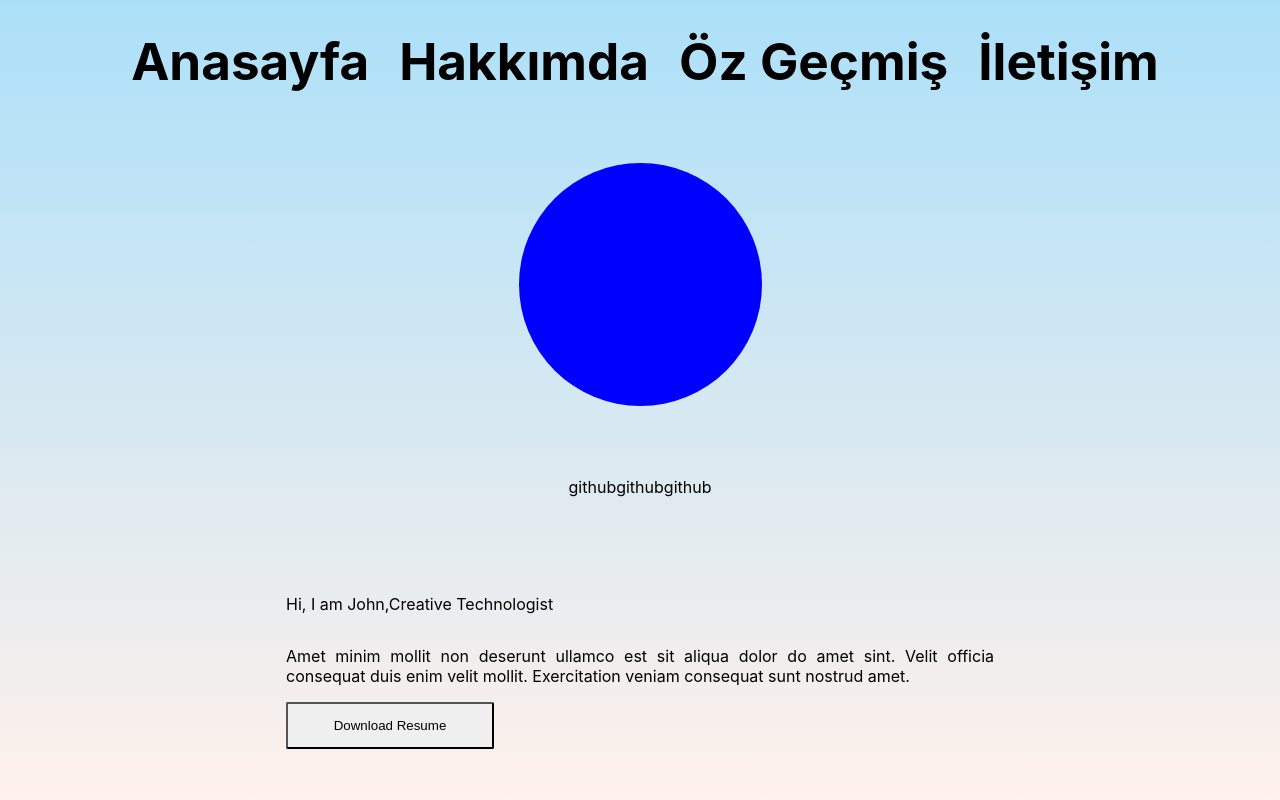
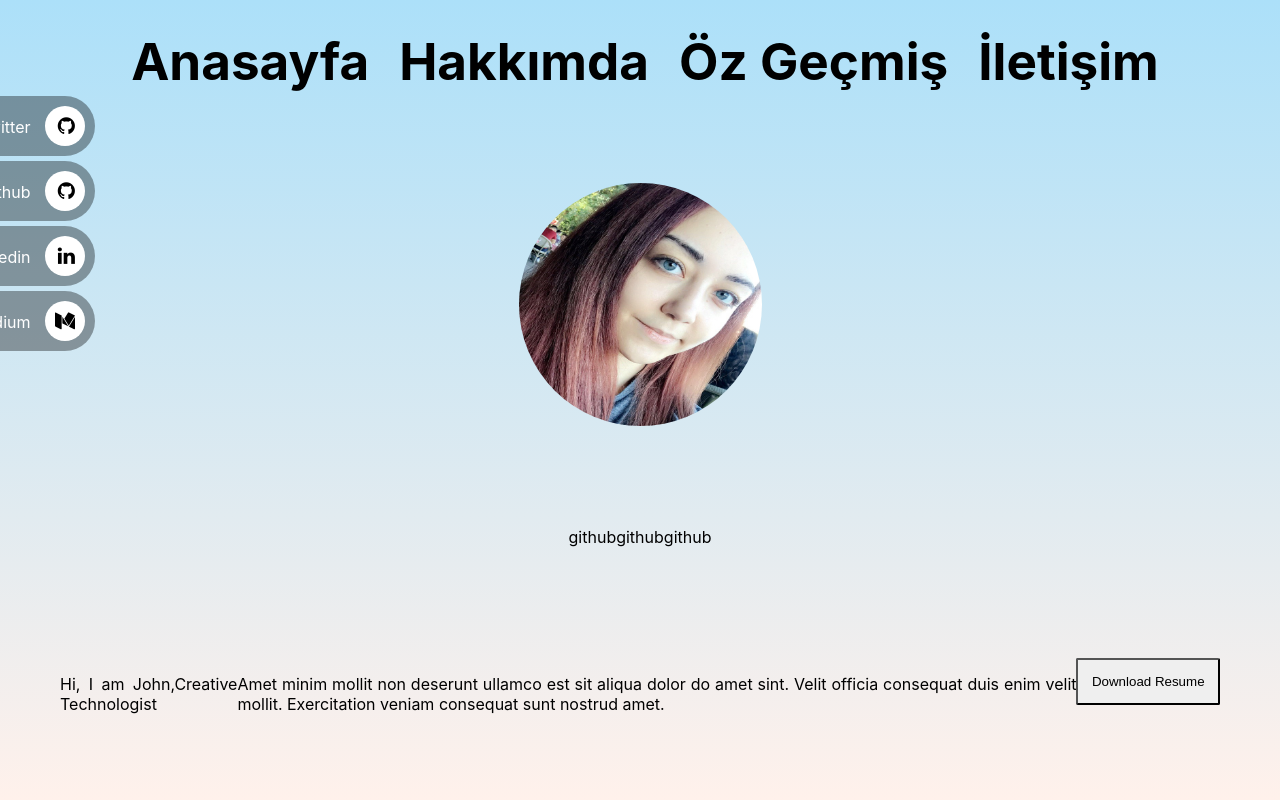
Before and after one commit to yarenrkmez/my-portfolio-js, a React (Create React App) app: page / in a window 1280 px wide. Shown: the top 800 px of the page. Built offline with nearby package versions, Linux system fonts and the light colour scheme.

Commit message:
added profile image and social media icons

```diff
--- a/src/components/Home/Home.css
+++ b/src/components/Home/Home.css
@@ -18,11 +18,13 @@
 }
 @media screen and (max-width: 498px) {
   .profileImg {
-    background-color: blue;
     border-radius: 50%;
     width: 243px;
     height: 243px;
-  }
+    background-repeat: no-repeat;
+    object-fit: fill;
+    vertical-align: middle;
+    }
 }
 
 @media screen and (min-width: 499px) {
@@ -57,3 +59,80 @@
   -o-border-radius: 2px;
   background-color: "#FF6464";
 }
+
+a {
+  color: #fff;
+  text-decoration: none;
+}
+
+.social {
+  position: fixed;
+  top: 80px;
+}
+.social ul {
+  padding: 0px;
+  -webkit-transform: translate(-270px, 0);
+  -moz-transform: translate(-270px, 0);
+  -ms-transform: translate(-270px, 0);
+  -o-transform: translate(-270px, 0);
+  transform: translate(-270px, 0);
+}
+.social ul li {
+  display: block;
+  margin: 5px;
+  background: rgba(0, 0, 0, 0.36);
+  width: 300px;
+  text-align: right;
+  padding: 10px;
+  -webkit-border-radius: 0 30px 30px 0;
+  -moz-border-radius: 0 30px 30px 0;
+  border-radius: 0 30px 30px 0;
+  -webkit-transition: all 1s;
+  -moz-transition: all 1s;
+  -ms-transition: all 1s;
+  -o-transition: all 1s;
+  transition: all 1s;
+}
+.social ul li:hover {
+  -webkit-transform: translate(110px, 0);
+  -moz-transform: translate(110px, 0);
+  -ms-transform: translate(110px, 0);
+  -o-transform: translate(110px, 0);
+  transform: translate(110px, 0);
+  background: rgba(255, 255, 255, 0.4);
+}
+.social ul li:hover a {
+  color: #000;
+}
+.social ul li:hover i {
+  color: #fff;
+  background: rgba(0, 0, 0, 0.36);
+  -webkit-transform: rotate(360deg);
+  -moz-transform: rotate(360deg);
+  -ms-transform: rotate(360deg);
+  -o-transform: rotate(360deg);
+  transform: rotate(360deg);
+  -webkit-transition: all 1s;
+  -moz-transition: all 1s;
+  -ms-transition: all 1s;
+  -o-transition: all 1s;
+  transition: all 1s;
+}
+.social ul li i {
+  margin-left: 10px;
+  color: #000;
+  background: #fff;
+  padding: 10px;
+  -webkit-border-radius: 50%;
+  -moz-border-radius: 50%;
+  border-radius: 50%;
+  width: 20px;
+  height: 20px;
+  font-size: 20px;
+  background: #ffffff;
+  -webkit-transform: rotate(0deg);
+  -moz-transform: rotate(0deg);
+  -ms-transform: rotate(0deg);
+  -o-transform: rotate(0deg);
+  transform: rotate(0deg);
+}
--- a/src/components/Home/Index.js
+++ b/src/components/Home/Index.js
@@ -3,6 +3,7 @@ import { Home, Buttons } from "../../utils/Text";
 import AboutMe from "../AboutMe/AboutMe";
 import Navbar from "../Navbar/Navbar";
 import "./Home.css";
+import profilePhoto from "../../assets/Images/profil_photo.jpg";
 
 function Index() {
   return (
@@ -11,9 +12,39 @@ function Index() {
         style={{ height: "100vh", display: "flex", flexDirection: "column" }}
       >
         <Navbar />
+        <div style={{zIndex:99999}}>
+          <link
+            href="//netdna.bootstrapcdn.com/font-awesome/4.1.0/css/font-awesome.min.css"
+            rel="stylesheet"
+          />
+          <nav className="social">
+            <ul>
+              <li>
+                <a href="https://twitter.com/highflyer910">
+                  Twitter <i className="fa fa-github"></i>
+                </a>
+              </li>
+              <li>
+                <a href="https://github.com/highflyer910">
+                  Github <i className="fa fa-github"></i>
+                </a>
+              </li>
+              <li>
+                <a href="https://www.linkedin.com/in/yaren-hilal-%C3%BCrkmez-8131331a5/">
+                  Linkedin <i className="fa fa-linkedin"></i>
+                </a>
+              </li>
+              <li>
+                <a href="https://www.linkedin.com/in/teonamushambadze">
+                  Medium <i className="fa fa-medium"></i>
+                </a>
+              </li>
+            </ul>
+          </nav>
+        </div>
 
         <div className="headerContent">
-          <div className="profileImg"></div>
+          <img src={profilePhoto} className="profileImg"></img>
           <div>
             <span>github</span>
             <span>github</span>
```
Also changed, not shown: src/assets/Images/profil_photo.jpg (added).
